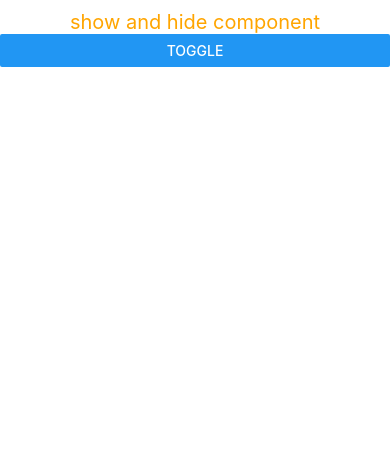
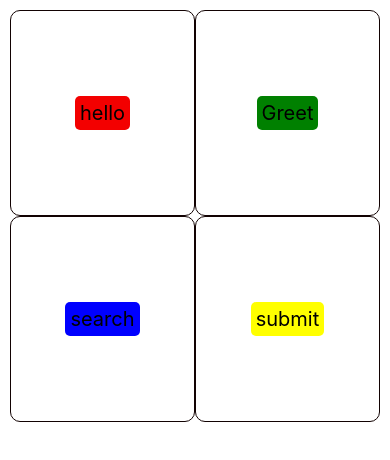
Before and after one commit to DurgeshAppDev/Learning-react-native, a React Native app: screen / in a window 390 px wide. Shown: the top 460 px of the page. Built offline with nearby package versions, Linux system fonts and the light colour scheme.

Commit message:
learned flex  and touchableHiglights buttons

```diff
--- a/App.tsx
+++ b/App.tsx
@@ -1,25 +1,83 @@
-// import { useEffect, useState } from 'react';
 import { useState } from 'react';
-import { View, Text,Button} from 'react-native';
-import Comp from "./Component/Comp.js";
+import { View, Text,StyleSheet, TouchableHighlight} from 'react-native';
+import {Comp,Greet,Search,Submit} from './Component/Comp.js' ;
 
+const App=()=>{
+ let [press,setpress]=useState(null);
 
-const App=() =>{
-  const [show,setShow]=useState(false);
   return(
-    <View>
-      <Text style={{fontSize:20,color:"orange",textAlign:"center",marginTop:10}}>
-        show and hide component
-        </Text>
-      <Button title='toggle' onPress={()=> setShow(!show)} />
-        {
-          show==true
-          ? <Comp />
-          :null
-        }
+    <View style={style.main}>
+      <View style={style.halfBox}>
+     <View style={style.singleComponent}>
+      <TouchableHighlight onPress={()=>setpress("hello")}>
+       <Text style={style.textStyle}>hello</Text>
+       </TouchableHighlight>
+
+     </View>
+     <View style={style.singleComponent}>
+      <TouchableHighlight onPress={()=>setpress("Greet")}>
+       <Text style={[style.textStyle,style.Greet]}>Greet</Text>
+       </TouchableHighlight>
+     </View>
+     <View style={style.singleComponent}>
+      <TouchableHighlight onPress={()=>setpress("search")}>
+       <Text style={[style.textStyle,style.search]}>search</Text>
+       </TouchableHighlight>
+     </View>
+    <View style={style.singleComponent}>
+      <TouchableHighlight onPress={()=>setpress("submit")}>
+       <Text style={[style.textStyle,style.submit]}>submit</Text>
+       </TouchableHighlight>
+     </View>
+     </View>
+     {press === 'hello' && <Comp/>}
+     {press === 'Greet' && <Greet/>}
+     {press === 'search' && <Search/>}
+     {press === 'submit' && <Submit/>}
+
     </View>
   )
 }
 
-
+const style=StyleSheet.create({
+  main:{
+    flex:1,
+    margin:10,
+  },
+  halfBox:{
+    width:'100%',
+    height:'50%',
+    flexDirection:'row',
+    flexWrap:'wrap'
+  },
+  singleComponent:{
+  width:'50%',
+  height:'50%',
+  justifyContent:'center',
+  alignItems:'center',
+  borderWidth:1,
+  borderRadius:10,
+  borderColor:'#120202'
+  },
+  textStyle:{
+    fontSize:20,
+    backgroundColor:'#f30000',
+    color:'#000000',
+    textAlign:'center',
+    padding:5,
+    margin:10,
+    borderRadius:5,
+    shadowColor:'black',
+    elevation:10
+    },
+  Greet:{
+    backgroundColor:'green'
+  },
+  search:{
+    backgroundColor:'blue'
+  },
+  submit:{
+    backgroundColor:'yellow'
+  }
+})
 export default App;
--- a/Component/Comp.js
+++ b/Component/Comp.js
@@ -2,29 +2,41 @@ import React, { useEffect } from "react";
 import { View, Text , StyleSheet} from "react-native";
 
 
-const Comp=()=> {
- let time= setInterval(()=>{
-    console.log("hii");
-  },3000)
-  useEffect(()=>{
-   return ()=> clearInterval(time)
-  })
+export const Comp=()=> {
     return (
       <View>
         <Text style={style.styling}>MY NAME IS ALICE</Text>
         <Text style={style.styling}>LEARING REACTNATIVE</Text>
         <Text style={style.styling}>USING TOGGLE</Text>
+       </View>
+    );
+}
 
-      </View>
-    );
+export const Greet=()=>{
+  return(
+    <View>
+      <Text style={style.styling}>welcome to my Application</Text>
+    </View>
+  )
+}
+export const Search=()=>{
+  return(
+    <View>
+      <Text style={style.styling}>Searching for anything thats:_____</Text>
+    </View>
+  )
+}
+export const Submit=()=>{
+  return(
+    <View>
+      <Text style={style.styling}>submitted data succesfully</Text>
+    </View>
+  )
 }
 const style=StyleSheet.create({
   styling:{
-    fontSize:20,
-    color:"orange",
-    textAlign:"center",
-    marginTop:10
+    textAlign:'center',
+    color:'black',
+    fontSize:20
   }
 })
-
-export default Comp;
```
